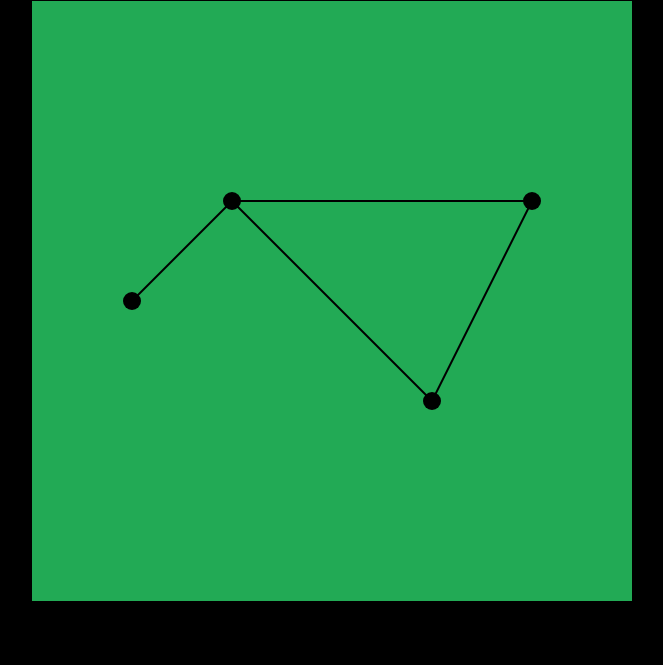
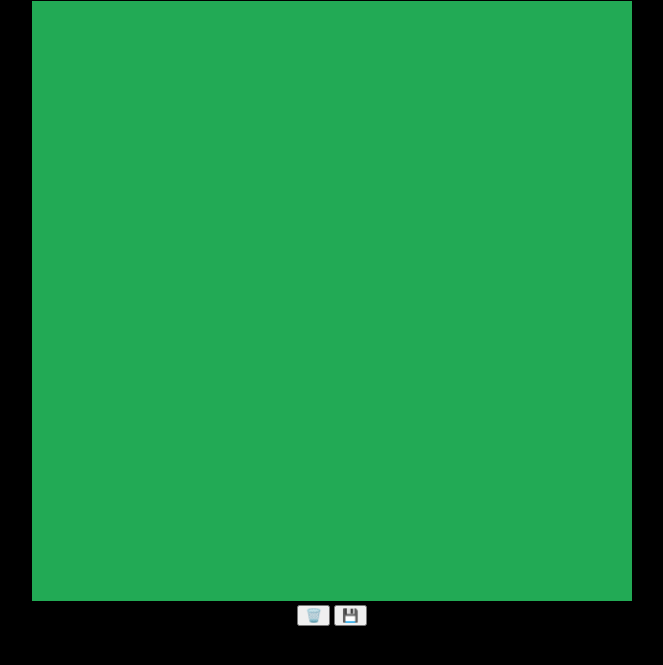
Before and after one commit to Crazz-Zaac/Quest_World, a plain HTML site: page index.html in a window 1280 px wide. Shown: the part 79-744 px from the top of the page, without its empty margins (308-971 px from the left). Drawn offline with Linux system fonts and the light colour scheme.

Commit message:
Update: save and dispose feature, drag offset

```diff
--- a/index.html
+++ b/index.html
@@ -10,11 +10,8 @@
     <canvas id="myCanvas"></canvas>
 
     <div id="controls">
-        <!-- <button onclick="addRandomPoint()">Add Point</button>
-        <button onclick="addRandomSegment()">Add Segment</button>
-        <button onclick="removeRandomSegment()">Remove Segment</button>
-        <button onclick="removeRandomPoint()">Remove Point</button>
-        <button onclick="removeAll()">Remove All</button> -->
+        <button onclick="dispose()">🗑️</button>
+        <button onclick="save()">💾</button>
     </div>
 
 
@@ -30,45 +27,33 @@
         myCanvas.width = 600;
         myCanvas.height = 600;
 
-        const ctx = myCanvas.getContext("2d");
+      const ctx = myCanvas.getContext("2d");
 
-        //points
-        const p1 = new Point(200, 200);
-        const p2 = new Point(500, 200);
-        const p3 = new Point(400, 400);
-        const p4 = new Point(100, 300);
+      const graphString = localStorage.getItem("graph");
+      const graphInfo = graphString ? JSON.parse(graphString) : null;
 
-        //segments
-        const s1 = new Segment(p1, p2);
-        const s2 = new Segment(p1, p3);
-        const s3 = new Segment(p1, p4);
-        const s4 = new Segment(p2, p3);
-
-        const graph = new Graph([p1, p2, p3, p4], [s1, s2, s3, s4]);
-        const viewport = new Viewport(myCanvas);
-        //to dynamically change the graph editor
-        const graphEditor = new GraphEditor(viewport, graph);
+      const graph = graphInfo
+        ? Graph.load(graphInfo)
+        : new Graph();
+      const viewport = new Viewport(myCanvas);
+      //to dynamically change the graph editor
+      const graphEditor = new GraphEditor(viewport, graph);
 
         animate();
 
         function animate(){
-          // since it keeps redrawing
-          ctx.clearRect(0, 0, myCanvas.width, myCanvas.height);
-          ctx.save(); //saving the state
-
-          //making sure the width and height of the canvas remains same
-          //we translate it to center
-          ctx.translate(viewport.center.x, viewport.center.y);
-
-          //scaling with the inverse of viewport
-          ctx.scale(1 / viewport.zoom, 1 / viewport.zoom);
-          const offset = viewport.getOffset();
-          ctx.translate(offset.x, offset.y);
+          viewport.reset();
           graphEditor.display(); //display itself
-          ctx.restore();
-
           //recursively keeps calling this function 60 times per second
           requestAnimationFrame(animate);
+        }
+
+        function dispose(){
+          graphEditor.dispose();
+        }
+
+        function save(){
+          localStorage.setItem("graph", JSON.stringify(graph));
         }
 
     </script>
--- a/js/graphEditor.js
+++ b/js/graphEditor.js
@@ -31,7 +31,8 @@ class GraphEditor{
     }
 
     #handleMouseMove(evt){
-        this.mouse = this.viewport.getMouse(evt);
+        //we want mouse after subtracting the offset
+        this.mouse = this.viewport.getMouse(evt, true);
 
             //get nearest point from all the graph points
             this.hovered = getNearestPoint(this.mouse, this.graph.points, 10 * this.viewport.zoom);
@@ -98,6 +99,12 @@ class GraphEditor{
         }
     }
 
+    dispose(){
+        this.graph.dispose();
+        this.selected = null;
+        this.hovered = null;
+    }
+
     display(){
         this.graph.draw(this.ctx);
 
--- a/js/math/graph.js
+++ b/js/math/graph.js
@@ -3,6 +3,17 @@ class Graph{
         this.points = points;
         this.segments = segments;
     }
+
+    //getting points from JSON data
+    static load(info){
+        const points = info.points.map((i) => new Point(i.x, i.y));
+        const segments = info.segments.map((i) => new Segment(
+            points.find((p) => p.equals(i.p1)),
+            points.find((p) => p.equals(i.p2))
+        ));
+        return new Graph(points, segments);
+    }
+
 
     addPoint(point){
         this.points.push(point);
--- a/js/viewport.js
+++ b/js/viewport.js
@@ -18,12 +18,31 @@ class Viewport{
 
     }
 
-    getMouse(evt){
-        return new Point(
-            // moving the offse
+    reset(){
+        this.ctx.restore();
+          // since it keeps redrawing
+        this.ctx.clearRect(0, 0, this.canvas.width, this.canvas.height);
+        this.ctx.save(); //saving the state
+
+          //making sure the width and height of the canvas remains same
+          //we translate it to center
+        this.ctx.translate(this.center.x, this.center.y);
+
+          //scaling with the inverse of viewport
+        this.ctx.scale(1 / this.zoom, 1 / this.zoom);
+        const offset = this.getOffset();
+        this.ctx.translate(offset.x, offset.y);
+    }
+
+    getMouse(evt, subtractDragOffset = false){
+        const p = new Point(
+            // moving the offset
             (evt.offsetX - this.center.x) * this.zoom - this.offset.x,
             (evt.offsetY - this.center.y) * this.zoom - this.offset.y
         );
+
+        //handling the movement with the mouse cursor
+        return subtractDragOffset ? subtract(p, this.drag.offset) : p;
     }
 
     getOffset(){
```
